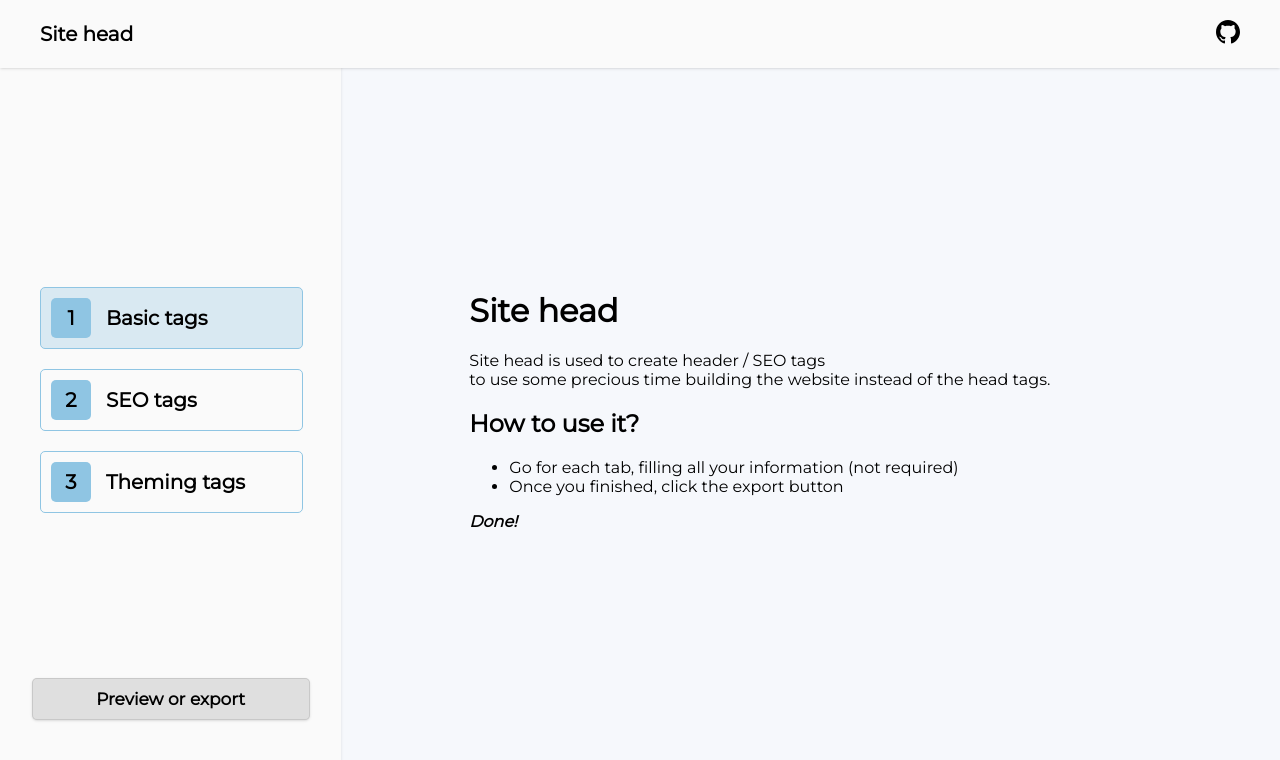
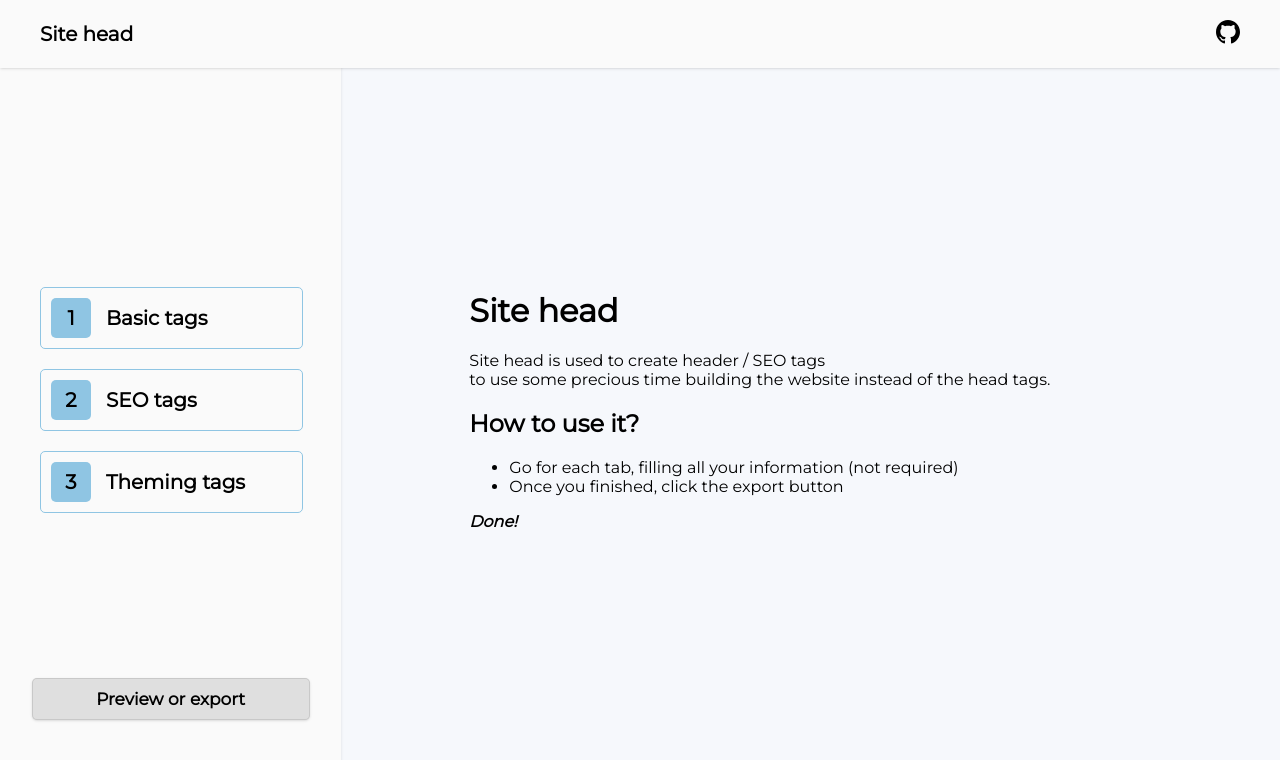
Before and after one commit to mauro-balades/site-head, a React (Create React App) app: page / in a window 1280 px wide. Shown: the top 760 px of the page. Built offline with nearby package versions, Linux system fonts and the light colour scheme.

Commit message:
fixed: first tab being coloured even if it is not selected

```diff
--- a/src/components/Base/index.jsx
+++ b/src/components/Base/index.jsx
@@ -81,6 +81,7 @@ export default () => {
             <SiteHeadContent>
                 <LeftNav>
                     <Tabs>
+                        <div label="_ignore"></div>
                         <div label="Basic tags">
                             <div>
                                 <Section>
--- a/src/components/Tabs/index.jsx
+++ b/src/components/Tabs/index.jsx
@@ -41,11 +41,13 @@ class Tabs extends Component {
                     {children.map((child, index) => {
                         const { label } = child.props;
 
+                        if (label === '_ignore') return null;
+
                         return (
                             <Tab
                                 activeTab={activeTab}
                                 key={index}
-                                index={index}
+                                index={index - 1}
                                 label={label}
                                 onClick={onClickTabItem}
                             />
```
